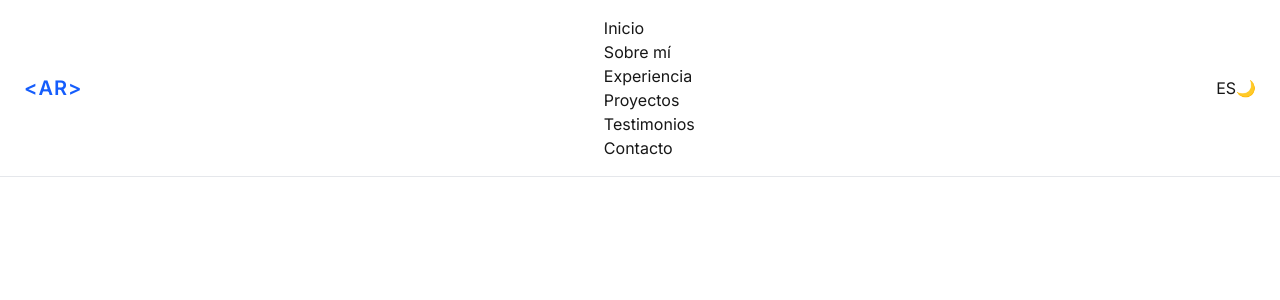
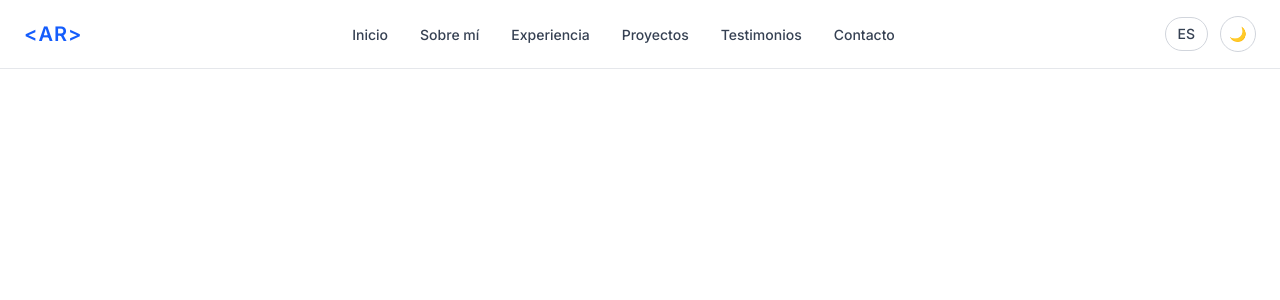
Before and after one commit to AndresRios123/Portfolio, a Next.js app: page / in a window 1280 px wide. Shown: the top 300 px of the page. Built offline with nearby package versions, Linux system fonts and the light colour scheme.

Commit message:
feature/Estilos-Navbar-organizado

```diff
--- a/app/components/layout/Navbar.tsx
+++ b/app/components/layout/Navbar.tsx
@@ -19,17 +19,27 @@ export default function Navbar() {
           </Link>
         </div>
 
-        <ul>
+        <ul className="flex items-center gap-8">
           {navLinks.map((link) => (
             <li key={link.href}>
-              <a href={link.href}>{link.label}</a>
+              <a
+                href={link.href}
+                className="text-sm font-medium text-gray-700 transition hover:text-black"
+                >{link.label}</a>
             </li>
           ))}
         </ul>
 
-        <div>
-          <button type="button">ES</button>
-          <button type="button">🌙</button>
+        <div className="flex items-center gap-3">
+          <button
+            type="button"
+            className="rounded-full border border-gray-300 px-3 py-1.5 text-sm font-medium text-gray-700 transition hover:bg-gray-100"
+            >ES</button>
+           <button
+            type="button"
+            className="flex h-9 w-9 items-center justify-center rounded-full border border-gray-300 text-sm text-gray-700 transition hover:bg-gray-100"
+            >
+            🌙</button>
         </div>
       </nav>
     </header>
```
